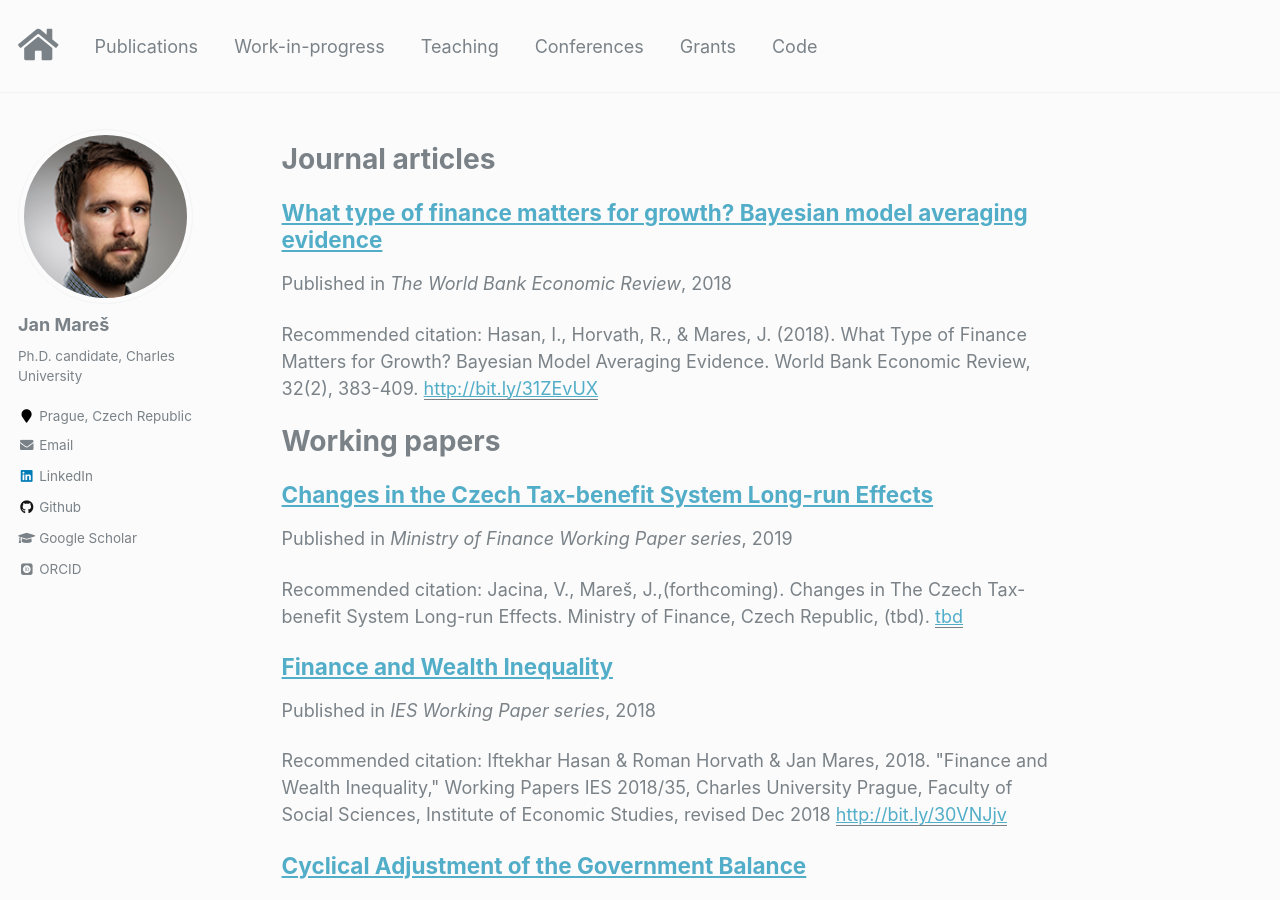
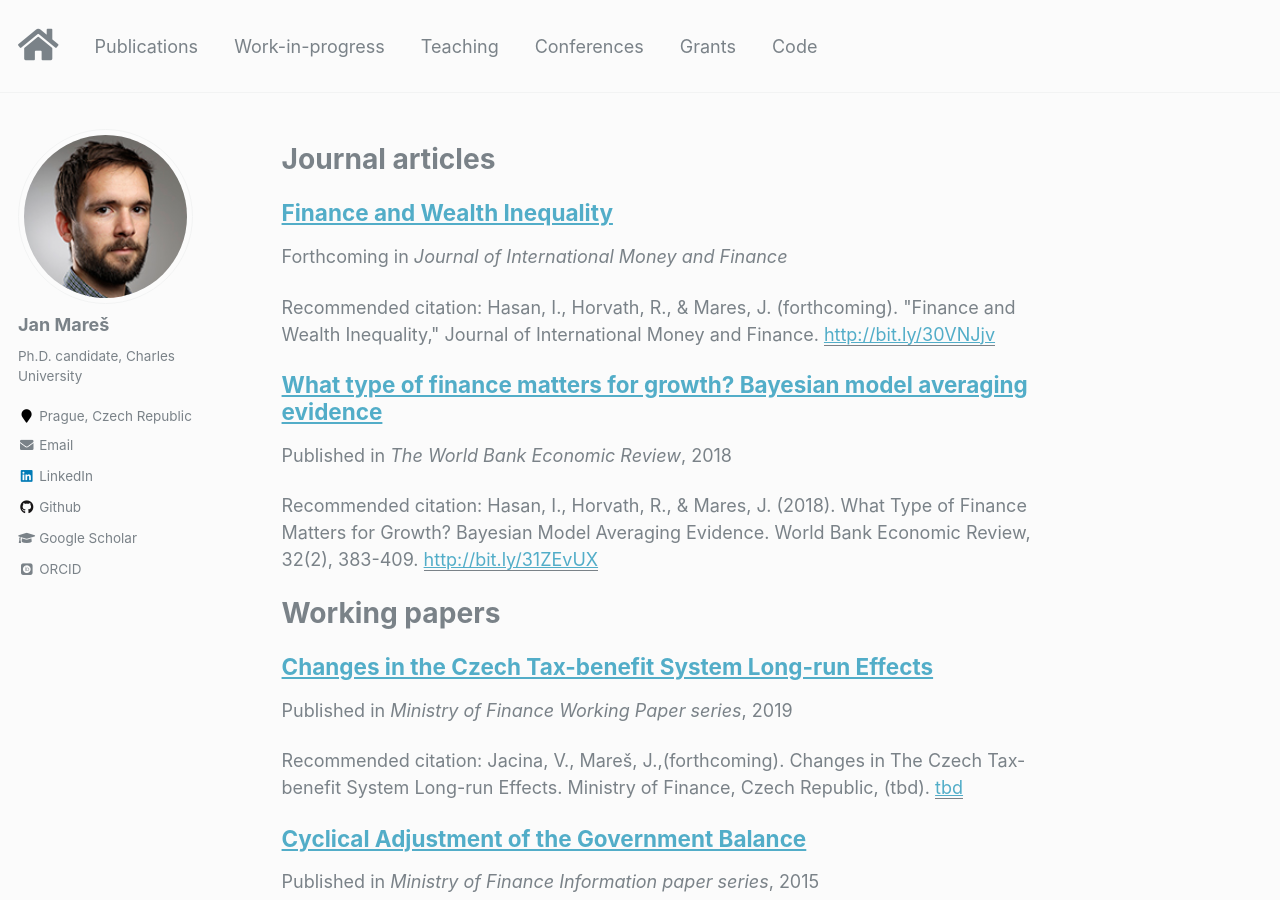
Before and after one commit to janxmares/janxmares.github.io, a Jekyll site: the page built from _pages/publications.md, in a window 1280 px wide and 900 px high. Built offline with Jekyll 4.4.1, drawn with Linux system fonts in a browser that asks for light colours; some web fonts are replaced.

Commit message:
publications update

```diff
--- a/_config.yml
+++ b/_config.yml
@@ -178,7 +178,13 @@ collections:
   teaching:
     output: true
     permalink: /:collection/:path/
+  forthcoming:
+    output: true
+    permalink: /:collection/:path/
   publications:
+    output: true
+    permalink: /:collection/:path/
+  wp:
     output: true
     permalink: /:collection/:path/
   wip:
@@ -193,9 +199,6 @@ collections:
   # code:
   #   output: true
   #   permalink: /:collection/:path/
-  wp:
-    output: true
-    permalink: /:collection/:path/
   portfolio:
     output: true
     permalink: /:collection/:path/
@@ -233,6 +236,15 @@ defaults:
       author_profile: true
       share: true
       comments: true
+  # _forthcoming
+  - scope:
+      path: ""
+      type: forthcoming
+    values:
+      layout: single
+      author_profile: true
+      share: true
+      comments: true
   # _publications
   - scope:
       path: ""
@@ -251,6 +263,7 @@ defaults:
       author_profile: true
       share: true
       comments: true
+
   # # _wip
   # - scope:
   #     path: ""
--- /dev/null
+++ b/_forthcoming/finwealth.md
@@ -0,0 +1,9 @@
+---
+title: "Finance and Wealth Inequality"
+collection: forthcoming
+permalink: /forthcoming/finwealth
+date: 2019-01-01
+venue: 'Journal of International Money and Finance'
+paperurl: 'http://bit.ly/30VNJjv'
+citation: 'Hasan, I., Horvath, R., & Mares, J. (forthcoming). "Finance and Wealth Inequality," Journal of International Money and Finance.'
+---
--- a/_includes/archive-single.html
+++ b/_includes/archive-single.html
@@ -40,6 +40,8 @@
 
         {% if post.collection == 'teaching' %}
           <p> {{ post.type }}, <i>{{ post.venue }}</i>, {{ post.date | default: "1900-01-01" | date: "%Y" }} </p>
+	{% elsif post.collection == 'forthcoming' %}
+          <p>Forthcoming in <i>{{ post.venue }}</i></p>
         {% elsif post.collection == 'publications' %}
           <p>Published in <i>{{ post.venue }}</i>, {{ post.date | default: "1900-01-01" | date: "%Y" }} </p>
 	{% elsif post.collection == 'wp' %}
--- a/_layouts/single.html
+++ b/_layouts/single.html
@@ -36,6 +36,8 @@ layout: default
 
         {% if page.collection == 'teaching' %}
           <p> {{ page.type }}, <i>{{ page.venue }}</i>, {{ page.date | default: "1900-01-01" | date: "%Y" }} </p>
+        {% elsif page.collection == 'forthcoming' %}
+          <p> Forthcoming in <i>{{ page.venue }}</i> </p>
         {% elsif page.venue and page.date %}
           <p>Published in <i>{{ page.venue }}</i>, {{ page.date | default: "1900-01-01" | date: "%Y" }} </p>
         {% elsif page.date %}
--- a/_pages/publications.md
+++ b/_pages/publications.md
@@ -14,6 +14,10 @@ author_profile: true
 
 # Journal articles
 
+{% for post in site.forthcoming reversed %}
+  {% include archive-single.html %}
+{% endfor %}
+
 {% for post in site.publications reversed %}
   {% include archive-single.html %}
 {% endfor %}
--- a/_wp/finwealth.md
+++ /dev/null
@@ -1,9 +0,0 @@
----
-title: "Finance and Wealth Inequality"
-collection: wp
-permalink: /wp/finwealth
-date: 2018-10-01
-venue: 'IES Working Paper series'
-paperurl: 'http://bit.ly/30VNJjv'
-citation: 'Iftekhar Hasan & Roman Horvath & Jan Mares, 2018. "Finance and Wealth Inequality," Working Papers IES 2018/35, Charles University Prague, Faculty of Social Sciences, Institute of Economic Studies, revised Dec 2018'
----
```
Also changed, not shown: _pages/wip.md (+2 -5 lines), _wip/20191008 finance and wealth inequality.md (deleted, +0 -4 lines), _wip/20191008 financial development and income inequality.md (added, +4 -0 lines), 1 other file.
